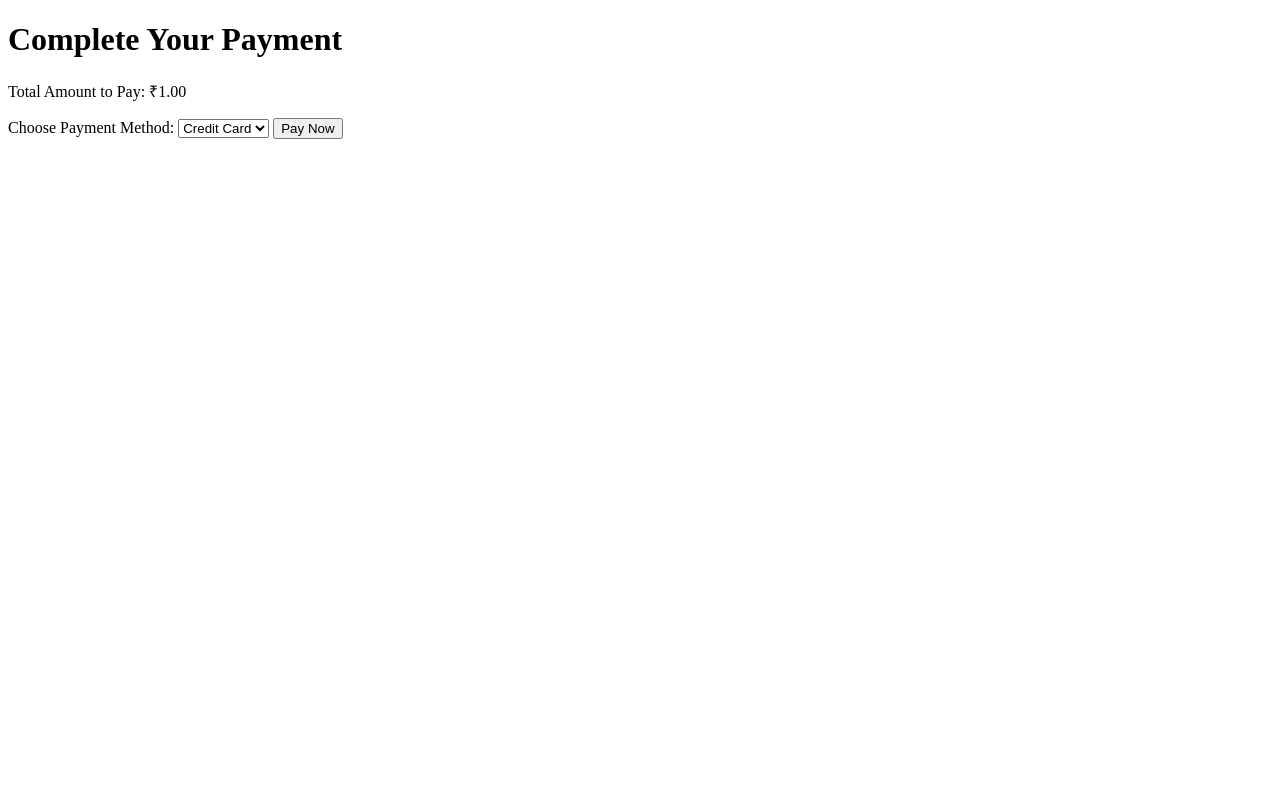
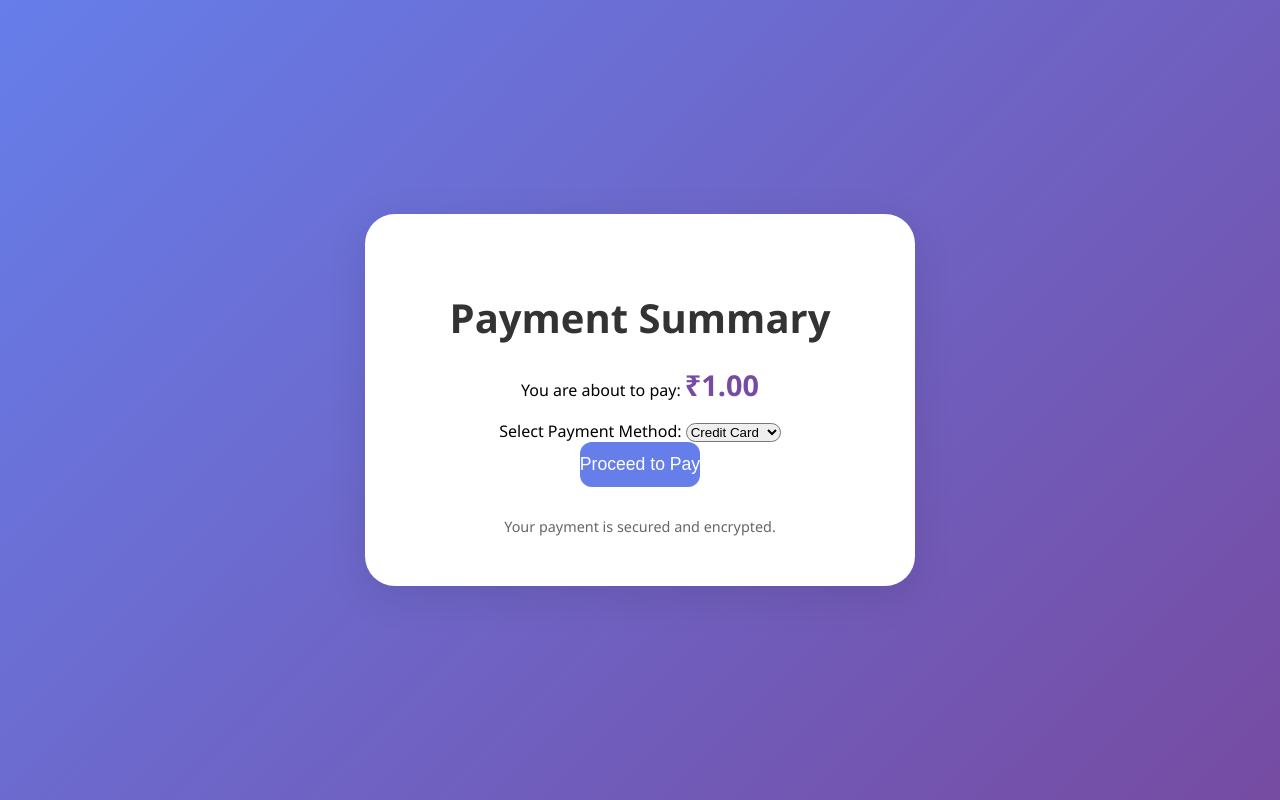
Before and after one commit to akhilsajeevan11/Smart-Supermarket-Recommendation-System, a Python web app: template templates/payment/payment.html in a window 1280 px wide. Run offline with Jinja, Linux system fonts and the light colour scheme; the template is opened without the code that fills it: most values are stand-ins (such as "Sample title", 1, 10 or a date in 2020); some libraries are stand-ins or nearby versions.

Commit message:
payment UI updated

```diff
--- a/static/home/js/script.js
+++ b/static/home/js/script.js
@@ -168,6 +168,7 @@ async function addToCart(event, btn) {
   }
 
   localStorage.setItem("cart", JSON.stringify(cart));
+  alert("✅ Product Added to Cart")
   updateCartUI();
 
   // ✅ Fetch recommended products from the backend
--- a/templates/payment/payment.html
+++ b/templates/payment/payment.html
@@ -1,23 +1,83 @@
 <!DOCTYPE html>
 <html lang="en">
   <head>
-    <meta charset="UTF-8">
-    <meta name="viewport" content="width=device-width, initial-scale=1.0">
+    <meta charset="UTF-8" />
+    <meta name="viewport" content="width=device-width, initial-scale=1.0" />
     <title>Payment</title>
   </head>
   <body>
-    <h1>Complete Your Payment</h1>
-    <p>Total Amount to Pay: ₹<span id="totalAmount">{{ total_amount }}</span></p>
-
-    <!-- Payment Method Selection -->
-    <label for="paymentMethod">Choose Payment Method:</label>
-    <select id="paymentMethod">
+    <style>
+        body {
+          margin: 0;
+          font-family: 'Segoe UI', Tahoma, Geneva, Verdana, sans-serif;
+          background: linear-gradient(135deg, #667eea, #764ba2);
+          height: 100vh;
+          display: flex;
+          align-items: center;
+          justify-content: center;
+        }
+        .payment-card {
+          background-color: #fff;
+          border-radius: 30px;
+          box-shadow: 0 10px 40px rgba(0, 0, 0, 0.1);
+          padding: 50px;
+          max-width: 450px;
+          width: 100%;
+          text-align: center;
+        }
+        .payment-card h1 {
+          margin-bottom: 20px;
+          font-size: 2.5rem;
+          color: #333;
+        }
+        .payment-card p strong {
+          font-size: 1.8rem;
+          color: #764ba2;
+        }
+        .form-select,
+        .form-control {
+          border-radius: 10px;
+        }
+        .btn-custom {
+          background-color: #667eea;
+          color: #fff;
+          border: none;
+          border-radius: 12px;
+          padding: 12px 0;
+          font-size: 1.1rem;
+          transition: background-color 0.3s;
+        }
+        .btn-custom:hover {
+          background-color: #556cd6;
+        }
+        .footer-note {
+          margin-top: 30px;
+          font-size: 0.9rem;
+          color: #666;
+        }
+      </style>
+    <div class="payment-card">
+        <h1>Payment Summary</h1>
+        <p>
+          You are about to pay:
+          <strong>₹<span id="totalAmount">{{ total_amount}}</span></strong>
+        </p>
+        <div class="form-group text-start mb-4">
+          <label for="paymentMethod" class="form-label"
+            >Select Payment Method:</label
+          >
+          <select id="paymentMethod" class="form-select">
             <option value="Credit Card">Credit Card</option>
             <option value="Debit Card">Debit Card</option>
+            <option value="UPI">UPI</option>
+            <option value="Net Banking">Net Banking</option>
           </select>
-
-
-    <button id="payBtn">Pay Now</button>
+        </div>
+        <button id="payBtn" class="btn btn-custom w-100">Proceed to Pay</button>
+        <div class="footer-note">
+          Your payment is secured and encrypted.
+        </div>
+      </div>
 
     <script src="https://checkout.razorpay.com/v1/checkout.js"></script>
     <script>
@@ -25,88 +85,102 @@
         const transactionId = "{{ transaction_id|default('0') }}";
         const totalAmount = parseFloat("{{ total_amount|default(0) }}") || 0;
 
-            console.log("🔍 Loaded Payment Page - Transaction ID:", transactionId, "Total Amount:", totalAmount);
+        console.log(
+          "🔍 Loaded Payment Page - Transaction ID:",
+          transactionId,
+          "Total Amount:",
+          totalAmount
+        );
 
-            if (!transactionId || transactionId === "undefined" || totalAmount <= 0) {
+        if (
+          !transactionId ||
+          transactionId === "undefined" ||
+          totalAmount <= 0
+        ) {
           alert("Invalid payment details. Please try again.");
           window.location.href = "/checkout";
           return;
         }
 
-            document.getElementById('totalAmount').textContent = totalAmount.toFixed(2);
+        document.getElementById("totalAmount").textContent =
+          totalAmount.toFixed(2);
 
-            document.getElementById('payBtn').onclick = async function () {
+        document.getElementById("payBtn").onclick = async function () {
           const payBtn = this;
           payBtn.disabled = true;
           payBtn.textContent = "Processing...";
 
-                const selectedPaymentMethod = document.getElementById("paymentMethod").value;
+          const selectedPaymentMethod =
+            document.getElementById("paymentMethod").value;
 
           try {
-                    const res = await fetch('/create_order', {
-                        method: 'POST',
-                        headers: { 'Content-Type': 'application/json' },
+            const res = await fetch("/create_order", {
+              method: "POST",
+              headers: { "Content-Type": "application/json" },
               body: JSON.stringify({
                 transaction_id: transactionId,
                 total_amount: totalAmount,
-                            payment_method: selectedPaymentMethod
-                        })
+                payment_method: selectedPaymentMethod,
+              }),
             });
 
             const order = await res.json();
-                    if (!res.ok) throw new Error(order.error || 'Failed to create order');
+            if (!res.ok)
+              throw new Error(order.error || "Failed to create order");
 
             const options = {
-                        "key": "rzp_test_3UulXQvQM07Hh2",
-                        "amount": order.order.amount,
-                        "currency": order.order.currency,
-                        "order_id": order.order.id,
-                        "name": "My Store",
-                        "description": "Order Payment",
-                        "image": "https://example.com/logo.png",
-                        "theme": { "color": "#3399cc" },
-                        "prefill": {
-                            "email": "customer@example.com",
-                            "contact": "9876543210"
+              key: "rzp_test_3UulXQvQM07Hh2",
+              amount: order.order.amount,
+              currency: order.order.currency,
+              order_id: order.order.id,
+              name: "My Store",
+              description: "Order Payment",
+              image: "https://example.com/logo.png",
+              theme: { color: "#3399cc" },
+              prefill: {
+                email: "customer@example.com",
+                contact: "9876543210",
               },
-                        "handler": async function (response) {
+              handler: async function (response) {
                 try {
-                                const verifyRes = await fetch('/payment_verification', {
-                                    method: 'POST',
-                                    headers: { 'Content-Type': 'application/json' },
+                  const verifyRes = await fetch("/payment_verification", {
+                    method: "POST",
+                    headers: { "Content-Type": "application/json" },
                     body: JSON.stringify({
                       ...response,
                       transaction_id: transactionId,
-                                        payment_method: selectedPaymentMethod
-                                    })
+                      payment_method: selectedPaymentMethod,
+                    }),
                   });
 
                   const verifyData = await verifyRes.json();
-                                if (verifyData.status === 'success') {
+                  if (verifyData.status === "success") {
                     alert("Payment Successful!");
-                                    window.location.href = '/home';
+                    window.location.href = "/home";
                   } else {
-                                    alert('Payment verification failed.');
+                    alert("Payment verification failed.");
                   }
                 } catch (error) {
-                                console.error('Verification error:', error);
-                                alert('Error verifying payment.');
+                  console.error("Verification error:", error);
+                  alert("Error verifying payment.");
                 }
-                        }
+              },
             };
 
             const rzp = new Razorpay(options);
-                    rzp.on('payment.failed', function (response) {
+            rzp.on("payment.failed", function (response) {
               console.error("Payment failed:", response.error);
-                        alert(`Payment failed: ${response.error.code}\nReason: ${response.error.reason}`);
+              alert(
+                `Payment failed: ${response.error.code}\nReason: ${response.error.reason}`
+              );
               payBtn.disabled = false;
               payBtn.textContent = "Pay Now";
             });
 
             rzp.open();
           } catch (error) {
-                    console.error('Payment error:', error);
-                    alert('Payment failed: ' + error.message);
+            console.error("Payment error:", error);
+            alert("Payment failed: " + error.message);
             payBtn.disabled = false;
             payBtn.textContent = "Pay Now";
           }
```
Also changed, not shown: 3 other files. Lines whose indentation alone changed are shown as unchanged.
